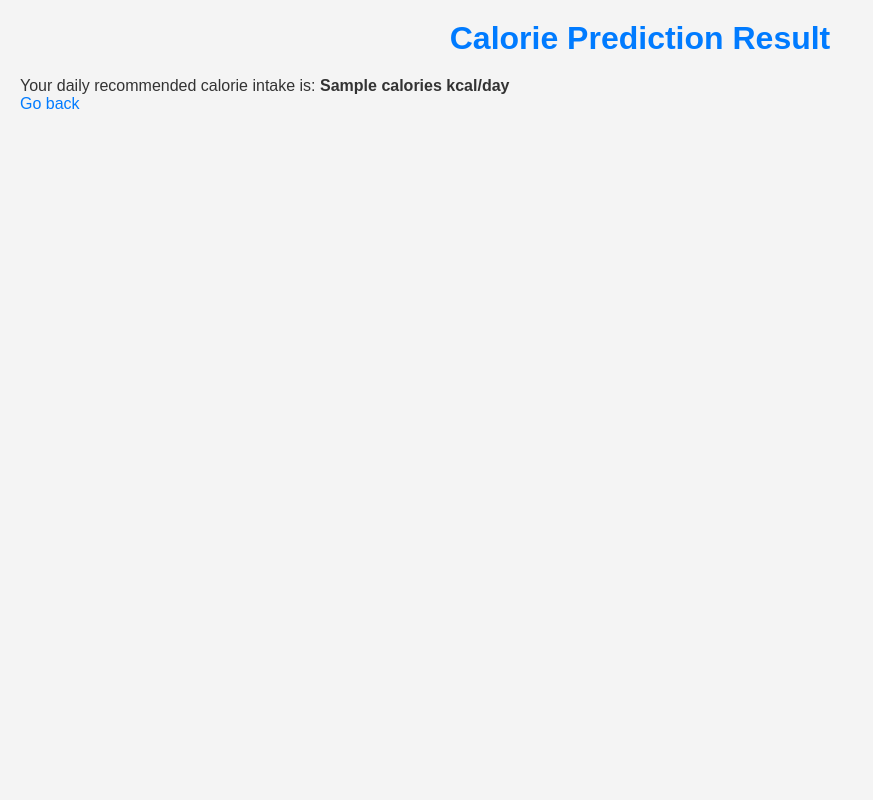
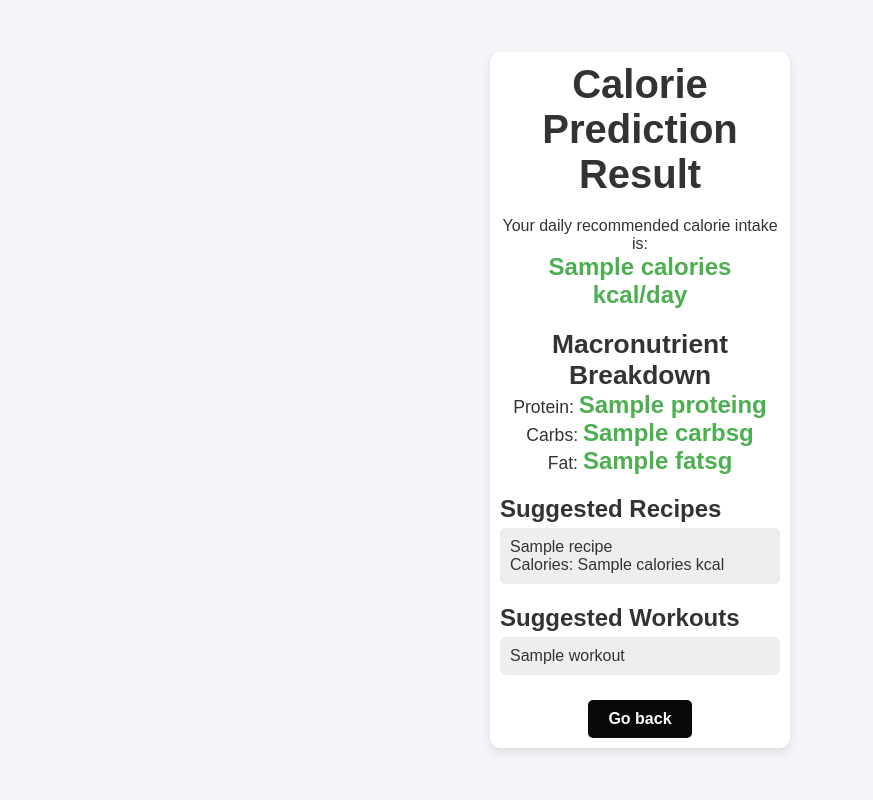
Before and after one commit to krushagujarati/dietAI, a Flask app: template templates/result.html in a window 1280 px wide. Shown: the whole page, without its empty margins (0-873 px from the left). Run offline with Flask 3, Linux system fonts and the light colour scheme; the template is opened without the code that fills it: most values are stand-ins (such as "Sample title", 1, 10 or a date in 2020); parts of the project's set-up code (start-up, migrations or seed data) failed here and were passed over.

Commit message:
change code for the diet recipes

```diff
--- a/app.py
+++ b/app.py
@@ -4,7 +4,7 @@ import joblib
 
 app = Flask(__name__)
 
-# Load encoders (make sure you trained & saved these earlier)
+# Load encoders
 le_gender = joblib.load('le_gender.pkl')
 le_activity = joblib.load('le_activity.pkl')
 le_goal = joblib.load('le_goal.pkl')
@@ -12,6 +12,40 @@ le_preference = joblib.load('le_preference.pkl')
 le_lifestyle = joblib.load('le_lifestyle.pkl')
 le_restriction = joblib.load('le_restriction.pkl')
 le_health_condition = joblib.load('le_health_condition.pkl')
+
+# Sample recipe and workout data
+recipes_data = {
+    "vegan": [
+        {"title": "Chickpea Quinoa Bowl", "calories": 450},
+        {"title": "Tofu Stir-Fry", "calories": 400}
+    ],
+    "vegetarian": [
+        {"title": "Paneer Tikka Bowl", "calories": 500},
+        {"title": "Methi Thepla with Curd", "calories": 350}
+    ],
+    "non_vegetarian": [
+        {"title": "Grilled Chicken with Rice", "calories": 550},
+        {"title": "Egg Curry with Brown Rice", "calories": 500}
+    ]
+}
+
+workouts_data = {
+    "weight_loss": [
+        "30 min Yoga + Light walk",
+        "Strength training (Upper body)",
+        "HIIT + Core workout"
+    ],
+    "weight_gain": [
+        "Heavy weight training (Upper body)",
+        "Lower body muscle building",
+        "Bodyweight + Protein focus"
+    ],
+    "maintain_weight": [
+        "Yoga + Strength",
+        "Jogging + Bodyweight",
+        "Pilates or Swimming"
+    ]
+}
 
 @app.route('/')
 def home():
@@ -35,21 +69,41 @@ def result():
         if any(val in ['', None] for val in [gender_raw, activity_raw, goal_raw, preference_raw, lifestyle_raw, restriction_raw, health_condition_raw]):
             return render_template('error.html', message="Please fill in all fields.")
 
-        # Encode categories, treating "None" as a valid option
+        # Encode categories
         gender = le_gender.transform([gender_raw])[0]
         activity = le_activity.transform([activity_raw])[0]
         goal = le_goal.transform([goal_raw])[0]
-        preference = le_preference.transform([preference_raw])[0] if preference_raw != 'None' else -1  # Assuming -1 for None
+        preference = le_preference.transform([preference_raw])[0] if preference_raw != 'None' else -1
         lifestyle = le_lifestyle.transform([lifestyle_raw])[0]
         restriction = le_restriction.transform([restriction_raw])[0]
-        health_condition = le_health_condition.transform([health_condition_raw])[0] if health_condition_raw != 'None' else -1  # Assuming -1 for None
+        health_condition = le_health_condition.transform([health_condition_raw])[0] if health_condition_raw != 'None' else -1
 
-        # Predict
+        # Predict calories
         input_data = np.array([[age, gender, height, weight, activity, goal, preference, lifestyle, restriction, health_condition]])
         model = joblib.load('calorie_predictor_model.pkl')
         predicted_calories = model.predict(input_data)[0]
+        calories = int(predicted_calories)
 
-        return render_template('result.html', calories=int(predicted_calories))
+        # Macronutrient breakdown
+        macros = {
+            "protein": int((calories * 0.27) / 4),
+            "carbs": int((calories * 0.45) / 4),
+            "fats": int((calories * 0.28) / 9)
+        }
+
+        # Get recipe suggestions
+        preference_key = le_preference.inverse_transform([preference])[0].lower().replace(" ", "_") if preference != -1 else 'vegetarian'
+        recipes = recipes_data.get(preference_key, [])
+
+        # Get workouts
+        goal_key = le_goal.inverse_transform([goal])[0].lower().replace(" ", "_")
+        workouts = workouts_data.get(goal_key, [])
+
+        return render_template('result.html',
+                               calories=calories,
+                               macros=macros,
+                               recipes=recipes,
+                               workouts=workouts)
 
     except Exception as e:
         return render_template('error.html', message=str(e))
--- a/static/style.css
+++ b/static/style.css
@@ -54,26 +54,3 @@ button {
 button:hover {
     background-color: #0056b3;
 }
-
-/* Result Styling */
-.result-container {
-    background-color: #fff;
-    padding: 20px;
-    border-radius: 8px;
-    box-shadow: 0 4px 6px rgba(0, 0, 0, 0.1);
-    margin-top: 20px;
-    text-align: center;
-}
-
-.result-container p {
-    font-size: 18px;
-}
-
-a {
-    text-decoration: none;
-    color: #007BFF;
-}
-
-a:hover {
-    text-decoration: underline;
-}
--- a/templates/index.html
+++ b/templates/index.html
@@ -5,6 +5,8 @@
     <meta name="viewport" content="width=device-width, initial-scale=1.0">
     <link rel="stylesheet" href="{{ url_for('static', filename='style.css') }}">
     <title>Diet AI</title>
+
+
 </head>
 <body>
     <h1>Welcome to the Calorie Prediction App</h1>
--- a/templates/result.html
+++ b/templates/result.html
@@ -4,11 +4,126 @@
     <meta charset="UTF-8">
     <meta name="viewport" content="width=device-width, initial-scale=1.0">
     <link rel="stylesheet" href="{{ url_for('static', filename='style.css') }}">
-    <title>Result</title>
+    <title>DietAI-Result</title>
+    <style>
+        body {
+            font-family: Arial, sans-serif;
+            margin: 0;
+            padding: 0;
+            background-color: #f4f4f9;
+            display: flex;
+            flex-direction: column;
+            justify-content: center;
+            align-items: center;
+            height: 100vh;
+        }
+
+        h1 {
+            font-size: 2.5rem;
+            margin-bottom: 20px;
+            color: #333;
+        }
+
+        .result-box {
+            background-color: #fff;
+            padding: 10px;
+            border-radius: 10px;
+            box-shadow: 0 4px 10px rgba(0, 0, 0, 0.1);
+            text-align: center;
+            width: 300px;
+        }
+
+        .result-box strong {
+            font-size: 1.5rem;
+            color: #4caf50;
+        }
+
+        .macronutrient {
+            margin-top: 20px;
+            font-size: 1.1rem;
+            color: #333;
+        }
+
+        .recipes, .workouts {
+            margin-top: 20px;
+            text-align: left;
+        }
+
+        .recipe, .workout {
+            padding: 10px;
+            background-color: #eee;
+            margin: 5px 0;
+            border-radius: 5px;
+        }
+
+        .recipe a, .workout a {
+            text-decoration: none;
+            color: #0a0908;
+            font-weight: bold;
+        }
+
+        a {
+            display: inline-block;
+            margin-top: 20px;
+            padding: 10px 20px;
+            background-color: #0a0908;
+            color: white;
+            text-decoration: none;
+            border-radius: 5px;
+            font-weight: bold;
+        }
+
+        a:hover {
+            background-color: #333;
+        }
+    </style>
 </head>
 <body>
-    <h1>Calorie Prediction Result</h1>
-    <p>Your daily recommended calorie intake is: <strong>{{ calories }} kcal/day</strong></p>
-    <a href="/">Go back</a>
+
+    <div class="result-box">
+        <h1>Calorie Prediction Result</h1>
+        <p>Your daily recommended calorie intake is:</p>
+        <p><strong>{{ calories }} kcal/day</strong></p>
+
+        <!-- Macronutrient Breakdown Section -->
+        <div class="macronutrient">
+            <h2>Macronutrient Breakdown</h2>
+            <p>Protein: <strong>{{ macros.protein }}g</strong></p>
+            <p>Carbs: <strong>{{ macros.carbs }}g</strong></p>
+            <p>Fat: <strong>{{ macros.fats }}g</strong></p>
+        </div>
+
+        <!-- Recipe Suggestions Section -->
+        <div class="recipes">
+            <h2>Suggested Recipes</h2>
+            {% if recipes %}
+                {% for recipe in recipes %}
+                    <div class="recipe">
+                        <p>{{ recipe.title }}</p>
+                        <p>Calories: {{ recipe.calories }} kcal</p>
+                    </div>
+                {% endfor %}
+            {% else %}
+                <p>No recipe suggestions available.</p>
+            {% endif %}
+        </div>
+
+        <!-- Workout Suggestions Section -->
+        <div class="workouts">
+            <h2>Suggested Workouts</h2>
+            {% if workouts %}
+                {% for workout in workouts %}
+                    <div class="workout">
+                        <p>{{ workout }}</p>
+                    </div>
+                {% endfor %}
+            {% else %}
+                <p>No workout suggestions available.</p>
+            {% endif %}
+        </div>
+
+        <a href="/">Go back</a>
+    </div>
+
 </body>
 </html>
```
